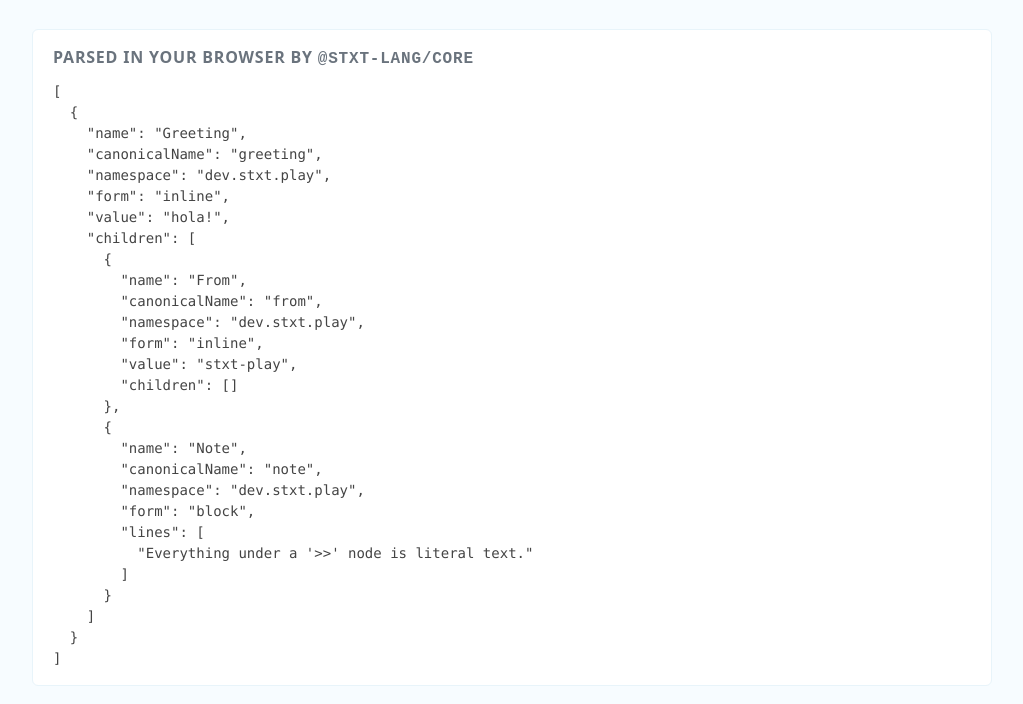
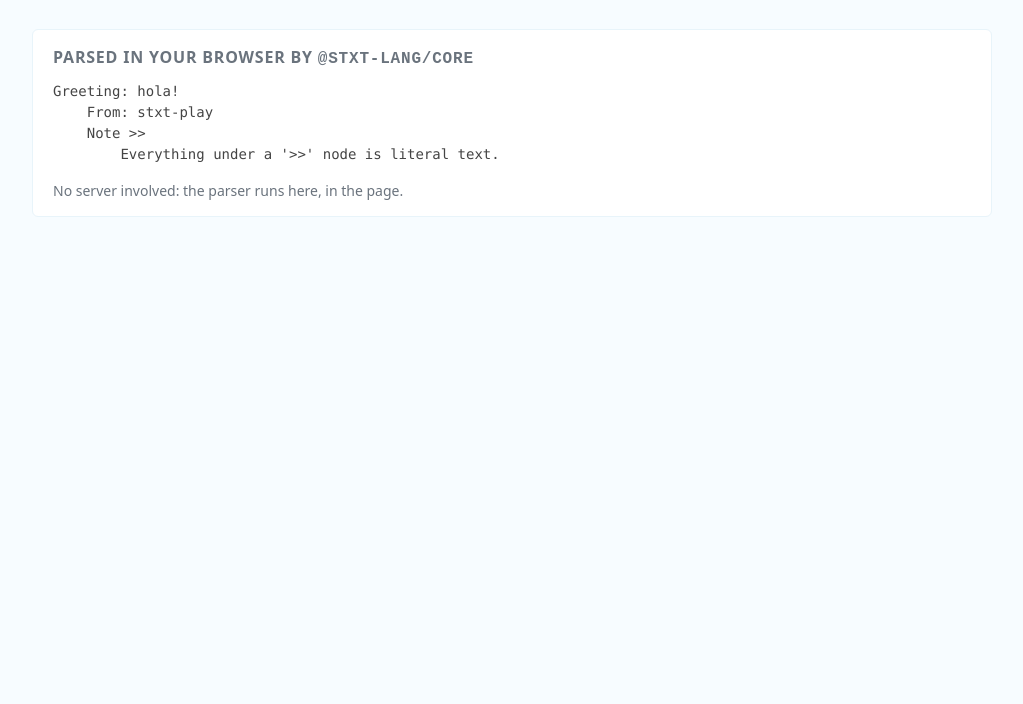
Before and after one commit to stxt-lang/stxt-play, a website: page web/index.html in a window 1280 px wide. Shown: the part 104-808 px from the top of the page, without its empty margins (0-1023 px from the left). Drawn offline with Linux system fonts and the light colour scheme.

Commit message:
Refactor++

```diff
--- a/css/site.scss
+++ b/css/site.scss
@@ -48,5 +48,12 @@ h1 {
 		font-family: $font-mono;
 		font-size: 0.875rem;
 		line-height: 1.5;
+		tab-size: 4;
+	}
+
+	.note {
+		margin: 1rem 0 0;
+		color: $stxt-muted;
+		font-size: 0.875rem;
 	}
 }
--- a/src/index.ts
+++ b/src/index.ts
@@ -1,4 +1,4 @@
-import { Parser, toCanonicalJson } from "@stxt-lang/core";
+import { Node, Parser } from "@stxt-lang/core";
 
 /**
  * Entry point of the playground.
@@ -16,6 +16,17 @@ const SAMPLE = [
 	"\t\tEverything under a '>>' node is literal text.",
 ].join("\n");
 
+/** Renders a node and its descendants as an indented outline, one line per node. */
+function outline(node: Node, depth: number): string[] {
+	const indent = "\t".repeat(depth);
+	if (node.isTextNode()) {
+		const lines = node.getTextLines().map((line) => `${indent}\t${line}`);
+		return [`${indent}${node.getName()} >>`, ...lines];
+	}
+	const children = node.getChildren().flatMap((child) => outline(child, depth + 1));
+	return [`${indent}${node.getName()}: ${node.getValue()}`, ...children];
+}
+
 function main(): void {
 	const output = document.getElementById("smoke-test-output");
 	if (!output) {
@@ -24,7 +35,7 @@ function main(): void {
 
 	try {
 		const nodes = new Parser().parse(SAMPLE);
-		output.textContent = toCanonicalJson(nodes);
+		output.textContent = nodes.flatMap((node) => outline(node, 0)).join("\n");
 	} catch (error) {
 		output.textContent = String(error);
 	}
--- a/web/index.html
+++ b/web/index.html
@@ -14,6 +14,7 @@
 	<section class="smoke-test">
 		<h2>Parsed in your browser by <code>@stxt-lang/core</code></h2>
 		<pre id="smoke-test-output">Loading…</pre>
+		<p class="note">No server involved: the parser runs here, in the page.</p>
 	</section>
 
 	<script src="js/play.js"></script>
--- a/web/js/play.js
+++ b/web/js/play.js
@@ -220,7 +220,7 @@
       var RuntimeException_1 = require_RuntimeException();
       var NamespaceValidator_1 = require_NamespaceValidator();
       var StringUtils_1 = require_StringUtils();
-      var Node = class {
+      var Node2 = class {
         /**
          * Creates a node with its full position in the document. This is the constructor the
          * {@link Parser} uses while parsing.
@@ -369,7 +369,7 @@
           return s;
         }
       };
-      exports.Node = Node;
+      exports.Node = Node2;
     }
   });
 
@@ -2478,11 +2478,11 @@
       "use strict";
       Object.defineProperty(exports, "__esModule", { value: true });
       exports.toCanonicalTree = toCanonicalTree;
-      exports.toCanonicalJson = toCanonicalJson2;
+      exports.toCanonicalJson = toCanonicalJson;
       function toCanonicalTree(nodes) {
         return nodes.map((node) => toCanonicalNode(node));
       }
-      function toCanonicalJson2(nodes) {
+      function toCanonicalJson(nodes) {
         return JSON.stringify(toCanonicalTree(nodes), null, 2);
       }
       function toCanonicalNode(node) {
@@ -2965,6 +2965,15 @@
     "	Note >>",
     "		Everything under a '>>' node is literal text."
   ].join("\n");
+  function outline(node, depth) {
+    const indent = "	".repeat(depth);
+    if (node.isTextNode()) {
+      const lines = node.getTextLines().map((line) => `${indent}	${line}`);
+      return [`${indent}${node.getName()} >>`, ...lines];
+    }
+    const children = node.getChildren().flatMap((child) => outline(child, depth + 1));
+    return [`${indent}${node.getName()}: ${node.getValue()}`, ...children];
+  }
   function main() {
     const output = document.getElementById("smoke-test-output");
     if (!output) {
@@ -2972,7 +2981,7 @@
     }
     try {
       const nodes = new import_core.Parser().parse(SAMPLE);
-      output.textContent = (0, import_core.toCanonicalJson)(nodes);
+      output.textContent = nodes.flatMap((node) => outline(node, 0)).join("\n");
     } catch (error) {
       output.textContent = String(error);
     }
```
Also changed, not shown: README.md, web/css/site.css, 2 other files.
